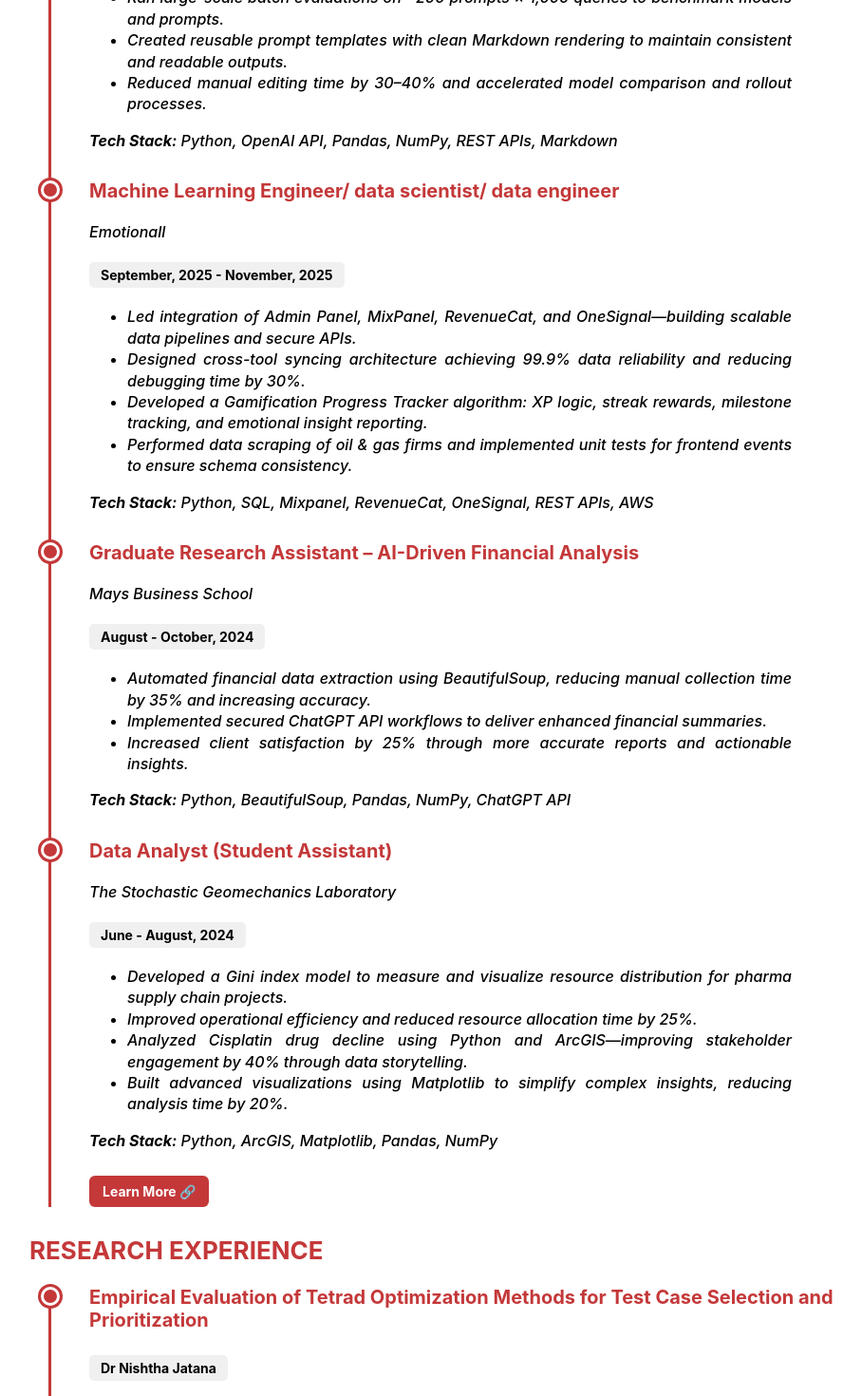
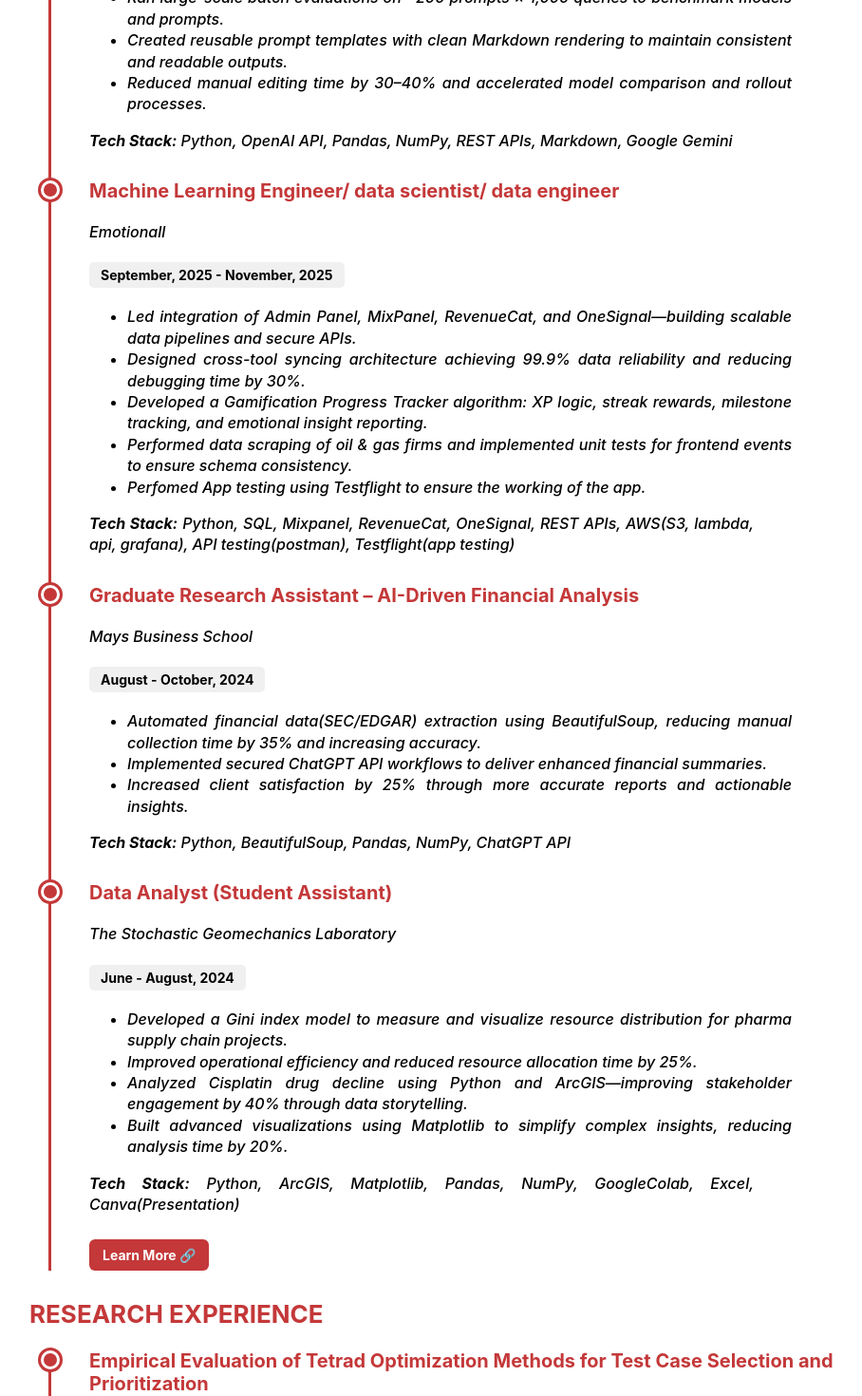
Before and after one commit to pragyamittal0/my-portfolio, a React (Create React App) app in the folder src/: page /experience in a window 1280 px wide. Shown: the part 440-1910 px from the top of the page at 95% size, without its empty margins (159-1067 px from the left). Built offline with nearby package versions, Linux system fonts and the light colour scheme; the HTML template or start-up script is replaced by a standard one.

Commit message:
Enhance Experience component with new tech stack details
Updated tech stacks and descriptions to include Google Gemini and additional tools. Added app testing details for clarity.

```diff
--- a/src/Components/Experience.jsx
+++ b/src/Components/Experience.jsx
@@ -14,7 +14,7 @@ const Experience = () => {
         "Reduced manual editing time by 30–40% and accelerated model comparison and rollout processes."
       ],
       techStack:
-        "Python, OpenAI API, Pandas, NumPy, REST APIs, Markdown"
+        "Python, OpenAI API, Pandas, NumPy, REST APIs, Markdown, Google Gemini"
     },
     {
       title: "Machine Learning Engineer/ data scientist/ data engineer",
@@ -24,17 +24,18 @@ const Experience = () => {
         "Led integration of Admin Panel, MixPanel, RevenueCat, and OneSignal—building scalable data pipelines and secure APIs.",
         "Designed cross-tool syncing architecture achieving 99.9% data reliability and reducing debugging time by 30%.",
         "Developed a Gamification Progress Tracker algorithm: XP logic, streak rewards, milestone tracking, and emotional insight reporting.",
-        "Performed data scraping of oil & gas firms and implemented unit tests for frontend events to ensure schema consistency."
+        "Performed data scraping of oil & gas firms and implemented unit tests for frontend events to ensure schema consistency.",
+        "Perfomed App testing using Testflight to ensure the working of the app."
       ],
       techStack:
-        "Python, SQL, Mixpanel, RevenueCat, OneSignal, REST APIs, AWS"
+        "Python, SQL, Mixpanel, RevenueCat, OneSignal, REST APIs, AWS(S3, lambda, api, grafana), API testing(postman), Testflight(app testing)"
     },
     {
       title: "Graduate Research Assistant – AI-Driven Financial Analysis",
       duration: "August - October, 2024",
       institution: "Mays Business School",
       description: [
-        "Automated financial data extraction using BeautifulSoup, reducing manual collection time by 35% and increasing accuracy.",
+        "Automated financial data(SEC/EDGAR) extraction using BeautifulSoup, reducing manual collection time by 35% and increasing accuracy.",
         "Implemented secured ChatGPT API workflows to deliver enhanced financial summaries.",
         "Increased client satisfaction by 25% through more accurate reports and actionable insights."
       ],
@@ -52,7 +53,7 @@ const Experience = () => {
         "Built advanced visualizations using Matplotlib to simplify complex insights, reducing analysis time by 20%."
       ],
       techStack:
-        "Python, ArcGIS, Matplotlib, Pandas, NumPy",
+        "Python, ArcGIS, Matplotlib, Pandas, NumPy, GoogleColab, Excel, Canva(Presentation)",
       link: "https://drive.google.com/file/d/1oTop3bsrHFAoL8DbRUpfrIlOMk-BteVD/view?usp=sharing"
     }
   ];
```
